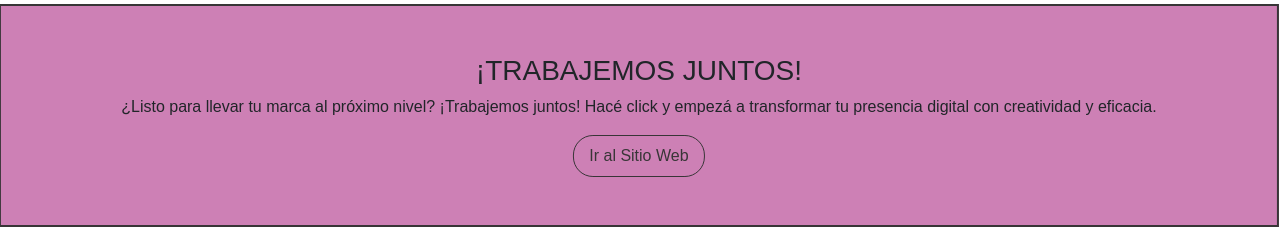
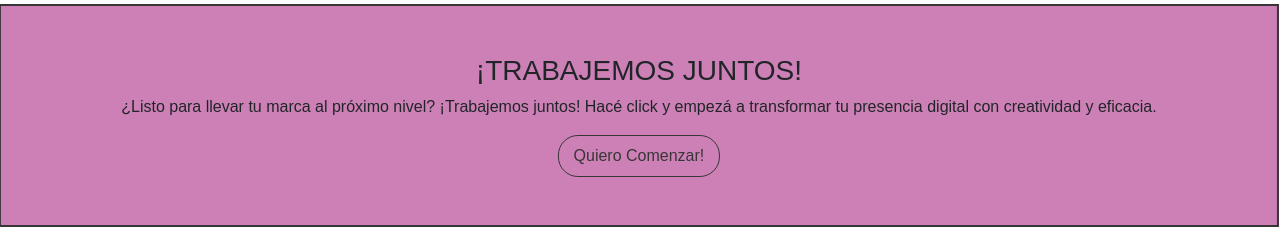
Before and after one commit to GiulianaGallardo/tercer-preentrega, a plain HTML site: page index.html in a window 1280 px wide. Shown: the part 2400-2629 px from the top of the page. Drawn offline with nearby package versions, Linux system fonts and the light colour scheme.

Commit message:
modificaciones imagenes

```diff
--- a/index.html
+++ b/index.html
@@ -156,7 +156,7 @@
             <div class="col">
                 <h3>¡TRABAJEMOS JUNTOS!</h3>
                 <p>¿Listo para llevar tu marca al próximo nivel? ¡Trabajemos juntos! Hacé click y empezá a transformar tu presencia digital con creatividad y eficacia.</p>
-                <a href="https://aml-curso.strongabogados.com/" target="_blank" rel="noopener noreferrer" class="btn-link-externo">Ir al Sitio Web</a>
+                <a href="pages/contacto.html" target="_blank" rel="noopener noreferrer" class="btn-link-externo">Quiero Comenzar!</a>
             </div>
         </section>
 
```
